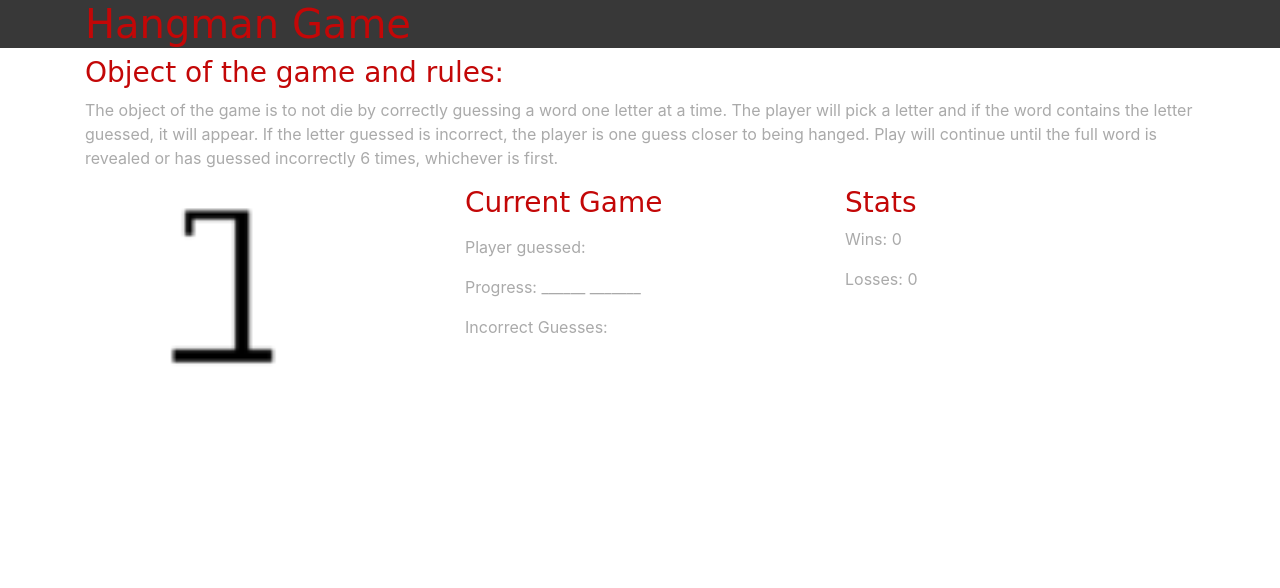
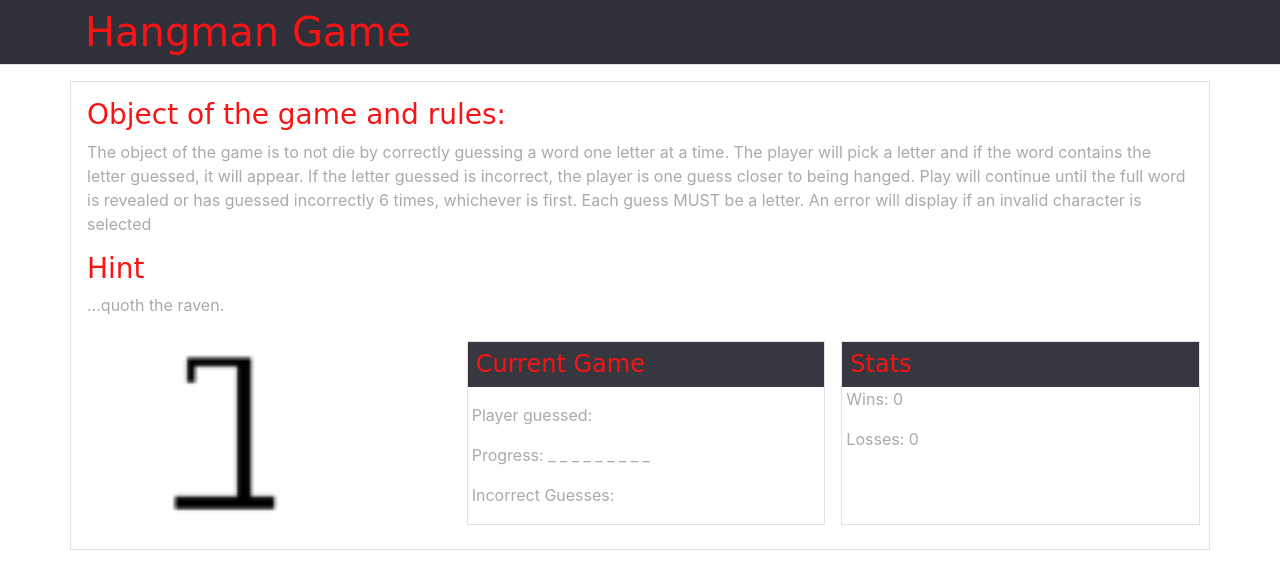
Before and after one commit to bavillalon/Word-Guess-Game, a plain HTML site: page index.html in a window 1280 px wide. Drawn offline with nearby package versions, Linux system fonts and the light colour scheme; a web font is replaced by a local one.

Commit message:
a lot of changes. I cleaned some logic and made the display stuff a function. added a check to see if the guessed key is a letter or not and added an error message. added some margin and padding to the styling and changed the color scheme.

```diff
--- a/assets/css/style.css
+++ b/assets/css/style.css
@@ -4,19 +4,22 @@ body{
 }
 
 header{
-    background-color: #383838;
-
+    background-color: #30303a;
 }
-h1, h2, h3{
-    color: #c30707;
+h1{
+    color:#f81414;
     font-family: 'Griffy', cursive;
 }
 
-h4, h5{
-    color:#c30707;
+h3{
+    color:#f81414;
     font-family: 'Griffy', cursive;
 }
-
+h4{
+    color:#f81414;
+    font-family: 'Griffy', cursive;
+    background-color: #37373f;
+}
 img{
     width: 200px;
     height: 200px;
--- a/assets/javascript/game.js
+++ b/assets/javascript/game.js
@@ -1,4 +1,8 @@
-var words=["apple","banana", "panda","bear","Michael Scott","Dwight Schrute"];
+//declare variables. word to guess is where i store the selected word from the array of objects containing the hints and words to guess
+//currentletterguess is ised to store the letter from the user.
+//user guesses is used to store the past guesses.
+//printtoscreen is use to print print the parts of the word the user has guessed.
+//I think the rest are pretty much self explanatory.
 var wordToGuess="";
 var currentLetterGuess="";
 var userGuesses="_";
@@ -12,9 +16,36 @@ var gameStatus="";
 var newWord=true;
 var wins=0;
 var losses=0;
+var hintForWord="";
+var indexOfWord=0;
+var alpha=false;
 
 
-wordToGuess=words[Math.floor(Math.random()*words.length)];
+//this is a function to print the values of the game to the HTML.
+//i needed the nbsp to make a space in the html between the underscores and keep the extra spaces between multi worded answers since html reduces the total spaces.
+function printf(){
+    var temp1=printToScreen.split("");
+    var temp2=incorrectGuesses.split("");
+    document.getElementById('hangmanImage').src="assets/images/Hangman-"+strikes+".png";
+document.getElementById('gameStatus').innerHTML=gameStatus;
+document.getElementById("currentLetterGuess").innerHTML="Player guessed: " + currentLetterGuess;
+document.getElementById("printToScreen").innerHTML="Progress: " + temp1.join("&nbsp");
+document.getElementById("incorrectGuesses").innerHTML="Incorrect Guesses: " + temp2.join("&nbsp");
+document.getElementById("wins").innerHTML="Wins: " + wins;
+document.getElementById("losses").innerHTML="Losses: "+ losses;
+document.getElementById("hint").innerHTML=hintForWord;
+}
+
+//array of objects with the word to guess and the hints associated with them
+var wordData=[{name:"Edgar Allan Poe",hint:"Quote: I became insane with long intervals of horrible sanity."},{name:"candle",hint:"Always wax, yet always wane: I melt, succumbed to the flame. Lighting darkness, with fate unblest, I soon devolve to shapeless mess."},
+{name:"darkness",hint:"The more there is of me, the less you see"},{name:"time",hint:"This thing all things devours; Birds, beasts, trees, flowers; Gnaws iron, bites steel; Grinds hard stones to meal; Slays king, ruins town, And beats mountain down."},
+{name:"Nevermore",hint:"...quoth the raven."},]
+
+//I could have made this a function and I should have but I didn't have time or the planning.
+//this selects a word and hint from the array of objects
+indexOfWord=Math.floor(Math.random()*wordData.length);
+wordToGuess=wordData[indexOfWord].name;
+hintForWord=wordData[indexOfWord].hint;
 for(var i=0;i<wordToGuess.length; i++){
     if (wordToGuess[i]===" "){
         printToScreen+=" ";
@@ -23,27 +54,28 @@ for(var i=0;i<wordToGuess.length; i++){
     printToScreen+="_";
     }
 }
+
 newWord=false;
 
-document.getElementById('hangmanImage').src="assets/images/Hangman-"+strikes+".png";
-document.getElementById('gameStatus').innerHTML=gameStatus;
-document.getElementById("currentLetterGuess").innerHTML="Player guessed: " + currentLetterGuess;
-document.getElementById("printToScreen").innerHTML="Progress: " + printToScreen;
-document.getElementById("incorrectGuesses").innerHTML="Incorrect Guesses: " + incorrectGuesses;
-document.getElementById("wins").innerHTML="Wins: " + wins;
-document.getElementById("losses").innerHTML="Losses: "+ losses;
+printf();
 
 document.onkeyup=function(event){
+    //setting the user input to lowercase and checking to see if it's a single letter or a special character. anything other than a letter will be rejected.
+    //alpha is a boolean to check to see if the character is a letter ot not.
     usedLetter=false;
     currentLetterGuess = event.key.toLowerCase();
+    alpha=(currentLetterGuess.length===1) && ((currentLetterGuess.charCodeAt(0)>64&&currentLetterGuess.charCodeAt(0)<91)||(currentLetterGuess.charCodeAt(0)>96&&currentLetterGuess.charCodeAt(0)<123));
 
+//script only runs if it's a letter.
+    if(alpha){
+        //checkitn to see if the letter has been guessed. this is a basic switch. if the letter shows up in the array or string, the boolean usedletter will show as true.
     for(var i=0; i<userGuesses.length;i++){
-        usedLetter=usedLetter||userGuesses[i]===currentLetterGuess;
+        usedLetter=usedLetter||(userGuesses[i]===currentLetterGuess);
     }
 
-
-    if(currentLetterGuess.length===1&&(currentLetterGuess!=" ")){
-        if( (strikes!=6) && (printToScreen!=wordToGuess) ){
+    //only enters the loop if the letter hasn't been used. if it hasn't I add it to the en fof the user guesses string.
+    //after I check to see if the guess was a good guess by going through the word string I got randomly from the array of objects.
+    // if the letter was used then the else displays the error that it was used already.
             if(!usedLetter){
                 userGuesses=userGuesses.concat(currentLetterGuess);
                 goodGuess=false;
@@ -54,7 +86,7 @@ document.onkeyup=function(event){
                         gameStatus="Good guess!"
                     }
                 }
-
+                // if the guess wasn't good, it addds it to incorrect guesses.
                 if(!goodGuess){
                     incorrectGuesses=incorrectGuesses.concat(currentLetterGuess);
                     strikes++;
@@ -64,9 +96,9 @@ document.onkeyup=function(event){
             else{
                 gameStatus="You've already guessed that letter!"
             }
-        }
-    }
 
+
+//if you lose then then we clear the variables and start again.
      if(strikes===6){
         gameStatus="You lost the last game. A new game just started"
         currentLetterGuess="";
@@ -76,22 +108,25 @@ document.onkeyup=function(event){
         strikes=0;
         userGuesses="";
         losses++;
+        hintForWord="";
         if(newWord){
-            wordToGuess=words[Math.floor(Math.random()*words.length)];
-            console.log(wordToGuess);
+            indexOfWord=Math.floor(Math.random()*wordData.length);
+            wordToGuess=wordData[indexOfWord].name;
+            hintForWord=wordData[indexOfWord].hint;
             for(var i=0;i<wordToGuess.length; i++){
                 if (wordToGuess[i]===" "){
                     printToScreen+=" ";
                 }
                 else{
-                printToScreen+="_";
+                    printToScreen+="_";
                 }
             }
-            newWord=true;
+
+            newWord=false;
         }
     }
     else if(printToScreen===wordToGuess){
-        gameStatus="This is a win win win situation! Play again to see if your luck continues"
+        gameStatus="You won. Play again to see if your luck continues..."
         currentLetterGuess="";
         newWord=true;
         printToScreen="";
@@ -99,27 +134,30 @@ document.onkeyup=function(event){
         strikes=0;
         userGuesses="";
         wins++;
+        hintForWord="";
         if(newWord){
-            wordToGuess=words[Math.floor(Math.random()*words.length)];
-            console.log(wordToGuess);
+            indexOfWord=Math.floor(Math.random()*wordData.length);
+            wordToGuess=wordData[indexOfWord].name;
+            hintForWord=wordData[indexOfWord].hint;
             for(var i=0;i<wordToGuess.length; i++){
                 if (wordToGuess[i]===" "){
                     printToScreen+=" ";
                 }
                 else{
-                printToScreen+="_";
+                    printToScreen+="_";
                 }
             }
-            newWord=true;
+
+            newWord=false;
         }
+    }
+    }
+    else{
+        gameStatus="Invalid character. Please select a letter.";
+        currentLetterGuess="";
     }
 
 
-    document.getElementById('hangmanImage').src="assets/images/Hangman-"+strikes+".png";
-    document.getElementById('gameStatus').innerHTML=gameStatus;
-    document.getElementById("currentLetterGuess").innerHTML="Player guessed: " + currentLetterGuess;
-    document.getElementById("printToScreen").innerHTML="Progress: " + printToScreen;
-    document.getElementById("incorrectGuesses").innerHTML="Incorrect Guesses: " + incorrectGuesses;
-    document.getElementById("wins").innerHTML="Wins: " + wins;
-    document.getElementById("losses").innerHTML="Losses: "+ losses;
+    //PRINT ALL THE THINGS
+    printf();
 }
--- a/index.html
+++ b/index.html
@@ -13,34 +13,39 @@
     <title>Hangman</title>
   </head>
   <body>
-      <header>
+      <header class="py-2 border-bottom">
         <div class="container">
-            <h1>Hangman Game</h1>
+            <h1 class="d-inline">Hangman Game</h1>
         </div>
       </header>
 
-      <div class="container">
+      <div class="container my-3 border p-3">
           <div>
               <h3>Object of the game and rules:</h3>
               <p>The object of the game is to not die by correctly guessing a word one letter at a time.
                   The player will pick a letter and if the word contains the letter guessed, it will appear.
                   If the letter guessed is incorrect, the player is one guess closer to being hanged.
-                  Play will continue until the full word is revealed or has guessed incorrectly 6 times, whichever is first.</p>
+                  Play will continue until the full word is revealed or has guessed incorrectly 6 times, whichever is first.
+                  Each guess MUST be a letter. An error will display if an invalid character is selected</p>
+          </div>
+          <div>
+              <h3>Hint</h3>
+              <p id="hint"></p>
           </div>
           <div>
                 <div class="row">
-                   <div class="col-4"><img id="hangmanImage" class="img-responsive" src="assets/images/Hangman-0.png"></div>
-                    <div class="col-4">
-                        <h3>Current Game</h3>
-                        <p id="gameStatus">Good Luck!</p>
-                        <p id="currentLetterGuess"></p>
-                        <p id="printToScreen"></p>
-                        <p id="incorrectGuesses"></p>
+                   <div class="col-sm"><img id="hangmanImage" class="img-fluid" src="assets/images/Hangman-0.png"></div>
+                    <div class="col-sm border p-0 m-2">
+                        <h4 class="p-2 m-0">Current Game</h4>
+                        <p class="mx-1" id="gameStatus"></p>
+                        <p class="mx-1" id="currentLetterGuess"></p>
+                        <p class="mx-1" id="printToScreen"></p>
+                        <p class="mx-1" id="incorrectGuesses"></p>
                     </div>
-                    <div class="col-4">
-                        <h3>Stats</h3>
-                        <p id="wins">Wins: </p>
-                        <p id="losses">losses: </p>
+                    <div class="col-sm border p-0 m-2">
+                        <h4 class="p-2 m-0">Stats</h4>
+                        <p class="mx-1" id="wins"></p>
+                        <p class="mx-1" id="losses"></p>
 
                     </div>
                 </div>
```
